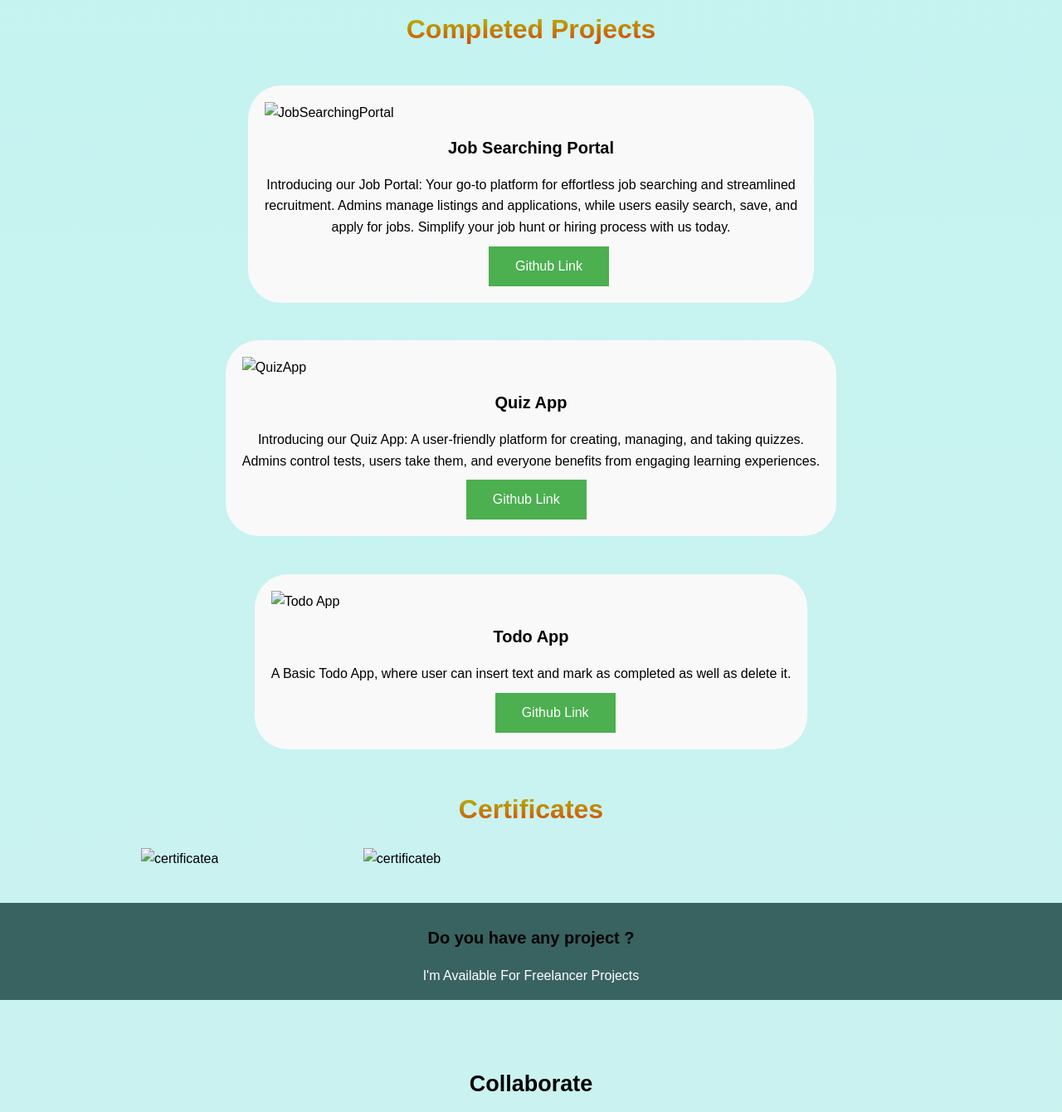
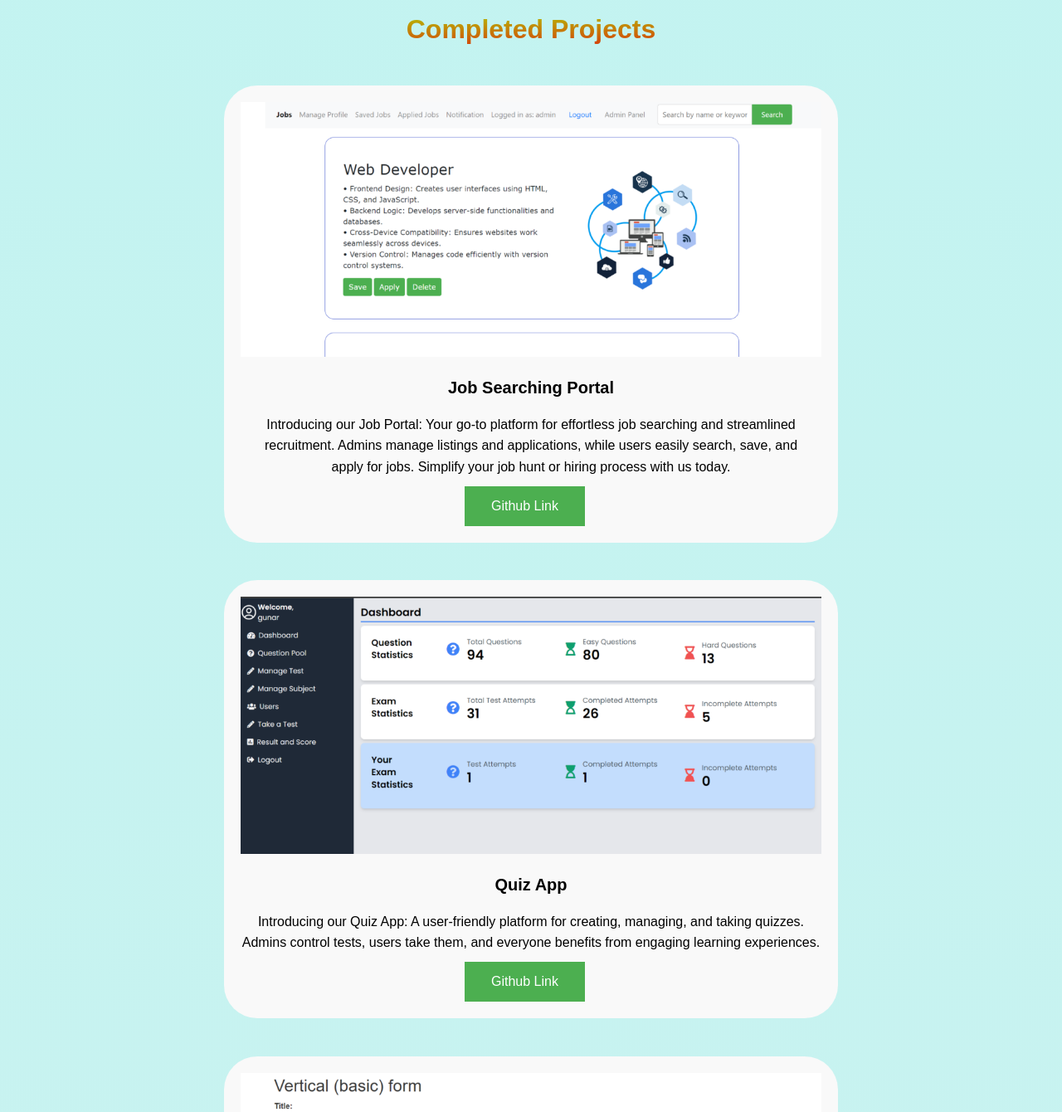
Before and after one commit to itsmanishgautam/resume, a plain HTML site: page index.html in a window 1280 px wide. Shown: the part 1460-2800 px from the top of the page at 83% size. Drawn offline with Linux system fonts and the light colour scheme; the site is published under a folder, as on GitHub Pages, so addresses that start at the root find nothing.

Commit message:
img src="/images/Python ML.png"   to img src="images/Python ML.png"

```diff
--- a/index.html
+++ b/index.html
@@ -85,7 +85,7 @@
 
     <div class="profiledescribe">
         <div class="firstcolumn">
-            <img src="/images/manishh.png" alt="Manish Gautam's profile picture">
+            <img src="images/manishh.png" alt="Manish Gautam's profile picture">
         </div>
         <div class="secondcolumn">
             <h3>Hello,I am </h3>
@@ -103,7 +103,7 @@
                 <a href="https://linkedin.com/in/itsmanishgautam" target="_blank"><i class="fab fa-linkedin"></i></a>
             </div>
 
-            <button class="glow-on-hover" type="button"><a href="/files/ManishGautam Resume.pdf"
+            <button class="glow-on-hover" type="button"><a href="files/ManishGautam Resume.pdf"
                     download="ManishCV">Download Resume</a></button>
 
         </div>
@@ -190,7 +190,7 @@
 
     <div class="projectclass">
         <div class="project">
-            <img src="/images/job.png" alt="JobSearchingPortal">
+            <img src="images/job.png" alt="JobSearchingPortal">
             <h1>Job Searching Portal</h1>
             <p>Introducing our Job Portal: Your go-to platform for effortless job searching and streamlined <br>
                 recruitment. Admins manage listings and applications, while users easily search, save, and<br>
@@ -200,7 +200,7 @@
         </div>
         <br>
         <div class="project">
-            <img src="/images/quiz.png" alt="QuizApp">
+            <img src="images/quiz.png" alt="QuizApp">
             <h1>Quiz App</h1>
             <p>Introducing our Quiz App: A user-friendly platform for creating, managing, and taking quizzes. <br>
                 Admins control tests, users take them, and everyone benefits from engaging learning experiences.</p>
@@ -210,7 +210,7 @@
         </div>
         <br>
         <div class="project">
-            <img src="/images/todo.png" alt="Todo App">
+            <img src="images/todo.png" alt="Todo App">
             <h1>Todo App</h1>
             <p>A Basic Todo App, where user can insert text and mark as completed as well as delete it.</p>
             <button><a href="https://github.com/itsmanishgautam/TodoAppWORKING"> Github Link</a></button>
@@ -223,8 +223,8 @@
 
     <div class="certificates">
         <div class="scrollcontainer">
-            <img src="/images/AI with Python.png" style="width: 400px;" alt="certificatea">
-            <img src="/images/Python ML.png" style="width: 400px;" alt="certificateb">
+            <img src="images/AI with Python.png" style="width: 400px;" alt="certificatea">
+            <img src="images/Python ML.png" style="width: 400px;" alt="certificateb">
         </div>
     </div>
 
```
